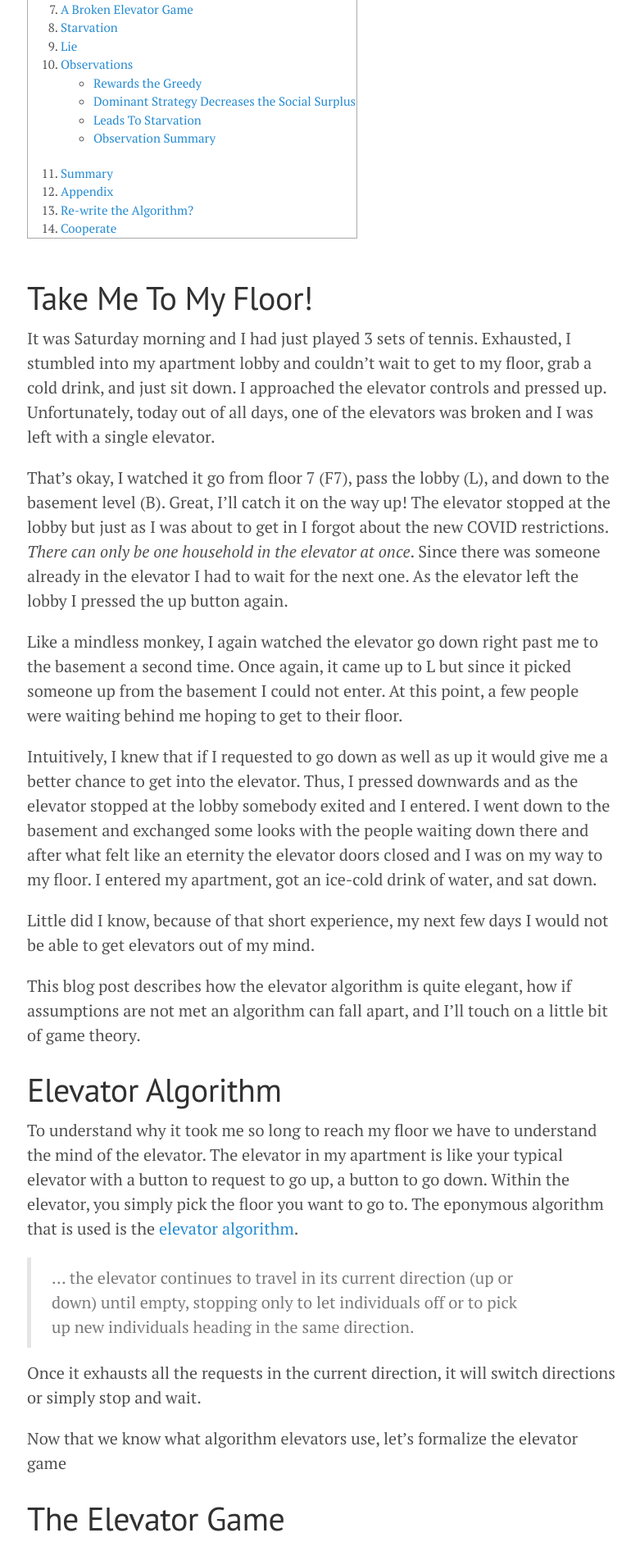
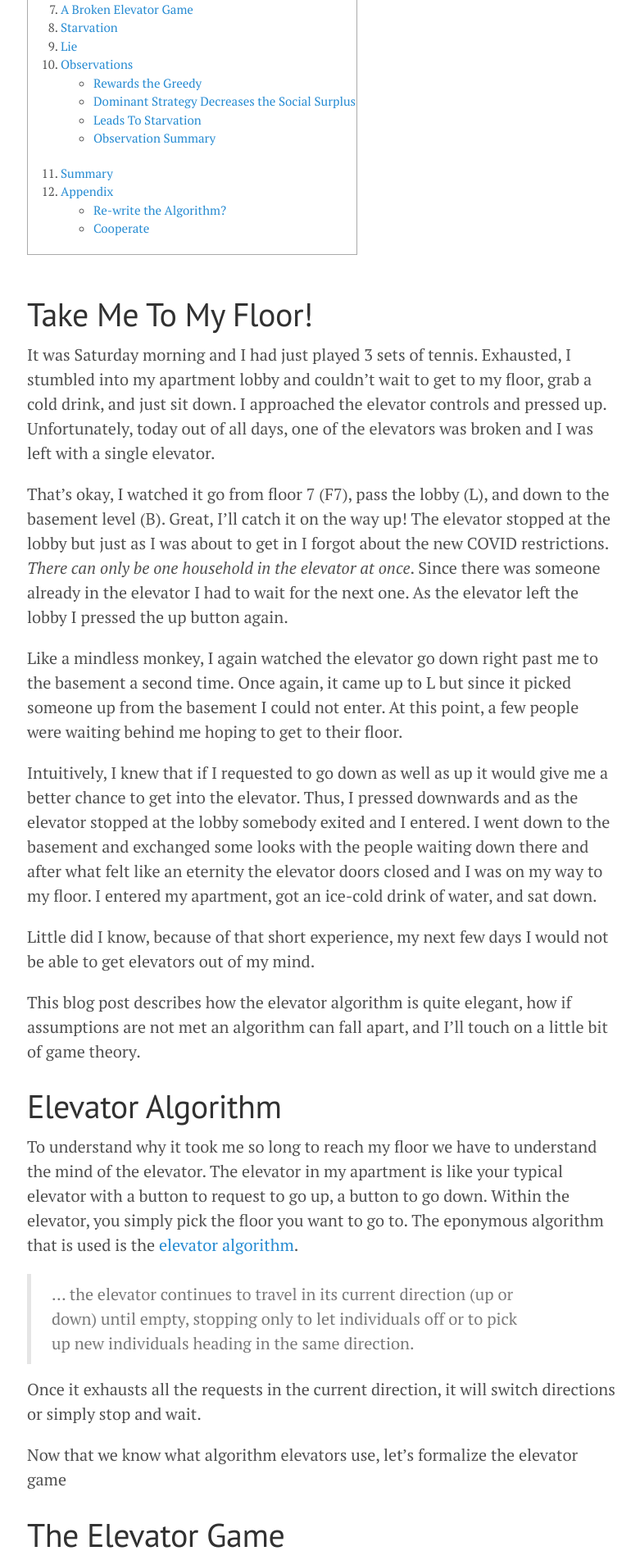
Before and after one commit to jqphu/blog, a Jekyll site: the page built from _posts/2020-09-19-elevator.md, in a window 1280 px wide. Shown: the part 521-2413 px from the top of the page at 82% size, without its empty margins (247-1028 px from the left). Built offline with Jekyll 4.4.1, drawn with Linux system fonts in a browser that asks for light colours; formulas are drawn with MathJax 3; a script that is not in the unit is left out.

Commit message:
[2020-09-19] Fix title indentation

```diff
--- a/_posts/2020-09-19-elevator.md
+++ b/_posts/2020-09-19-elevator.md
@@ -395,7 +395,7 @@
 
 Some miscellaneous thoughts.
 
-# Re-write the Algorithm?
+## Re-write the Algorithm?
 
 Given the same inputs, I cannot think of an algorithm that would allow for a fair game. We do
 **not** know where people are going which means the algorithm cannot do anything smart.
@@ -414,7 +414,7 @@
 Unfortunately, I think both of these are still very inefficient algorithms but I think is one of the
 best things we can do given the constraints.
 
-# Cooperate
+## Cooperate
 
 Well, it turns out the elevator algorithm is implemented in hardware, not software. Thus, it is
 impossible to change the algorithm. Is there anything we can do to make our broken elevator game better?
```
